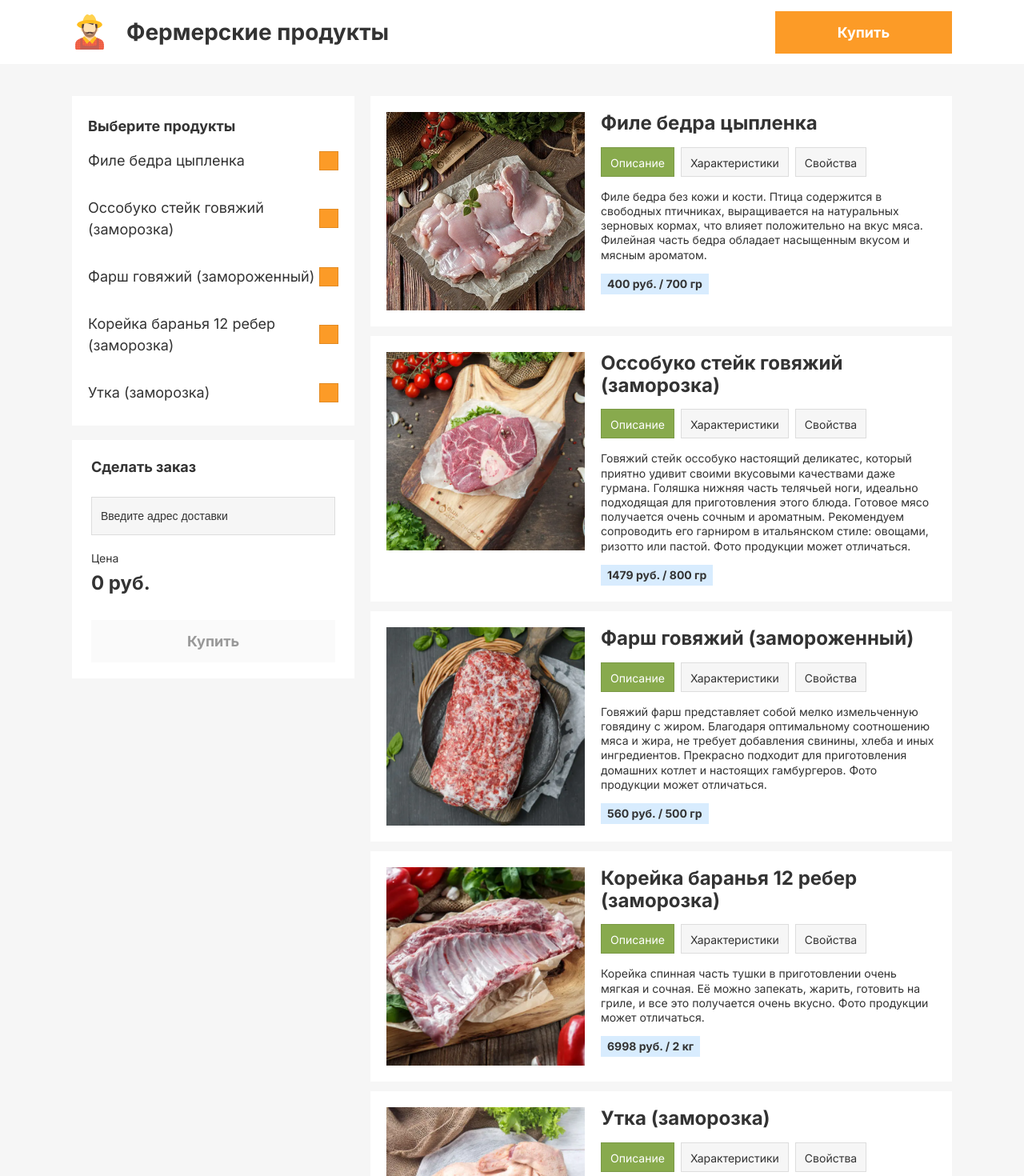
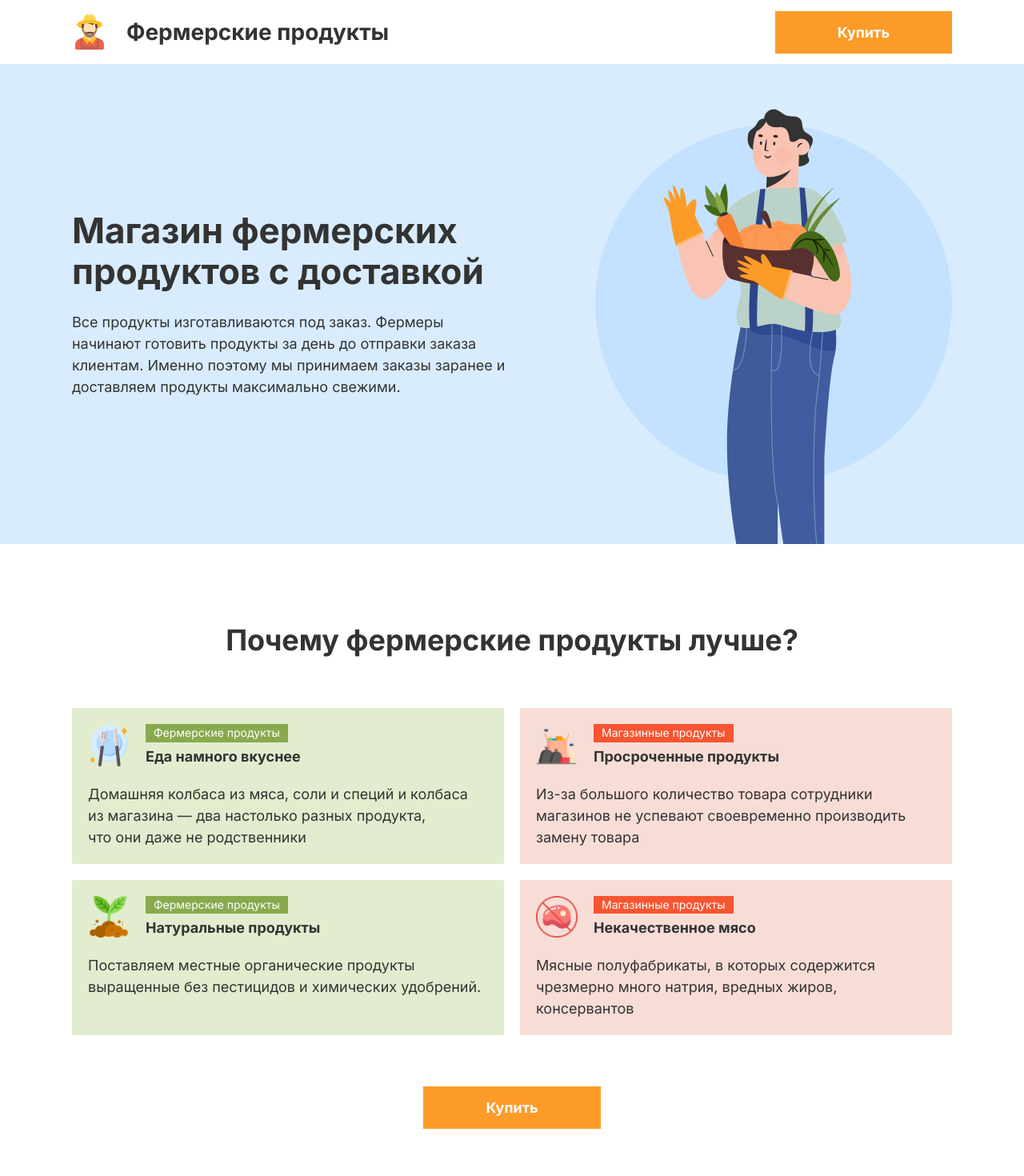
Before and after one commit to Chackmoole/farm-shop, a React (Create React App) app: page / in a window 1280 px wide. Shown: the top 1470 px of the page at 80% size. Built offline with nearby package versions, Linux system fonts and the light colour scheme.

Commit message:
Добавлен и инегрирован пакет react-router

```diff
--- a/package.json
+++ b/package.json
@@ -9,6 +9,7 @@
     "@testing-library/user-event": "^13.5.0",
     "react": "^19.1.1",
     "react-dom": "^19.1.1",
+    "react-router": "^7.9.6",
     "react-scripts": "5.0.1",
     "styled-components": "^6.1.19",
     "web-vitals": "^2.1.4"
--- a/src/App.js
+++ b/src/App.js
@@ -1,10 +1,16 @@
-import { Layout } from "./components/layout/layout";
 import { MainPage } from "./components/pages/main-page/main-page";
+import { BrowserRouter, Route, Routes } from "react-router";
+import { OrderPage } from "./components/blocks/order-page/order-page";
 
 function App() {
-  return <Layout>
-    <MainPage />
-  </Layout>
+  return (
+    <BrowserRouter>
+      <Routes>
+        <Route path="/" element={<MainPage />} />
+        <Route path="/order" element={<OrderPage />} />
+      </Routes>
+    </BrowserRouter>
+  );
 }
 
 export default App;
--- a/src/components/blocks/order-page/order-page.jsx
+++ b/src/components/blocks/order-page/order-page.jsx
@@ -9,6 +9,7 @@ import { PageWrapper } from "../../layout/page-wrapper/page-wrapper";
 import { useState } from "react";
 import { OrderPurchaseForm } from "./order-purchase-form/order-purchase-form";
 import { OrderNoData } from "./order-no-data/order-no-data";
+import { Layout } from "../../layout/layout";
 
 export const OrderPage = () => {
   const [activeProducts, setActiveProducts] = useState([]);
@@ -47,6 +48,7 @@ export const OrderPage = () => {
   };
 
   return (
+    <Layout>
       <StyledOrderPage>
         <PageWrapper>
           <StyledOrderPageBox>
@@ -75,5 +77,6 @@ export const OrderPage = () => {
           </StyledOrderPageBox>
         </PageWrapper>
       </StyledOrderPage>
+    </Layout>
   );
 };
--- a/src/components/pages/main-page/main-page.jsx
+++ b/src/components/pages/main-page/main-page.jsx
@@ -1,14 +1,15 @@
 import { About } from "../../blocks/about/about";
 import { Features } from "../../blocks/features/features";
-import { OrderPage } from "../../blocks/order-page/order-page";
+import { Layout } from "../../layout/layout";
 
 export const MainPage = () => {
   return (
     <>
-      <OrderPage />
       <main>
-        <About />
-        <Features />
+        <Layout>
+          <About />
+          <Features />
+        </Layout>
       </main>
     </>
   );
```
Also changed, not shown: 1 other file (tests, documents, lock files or other folders). Lines whose indentation alone changed are shown as unchanged.
